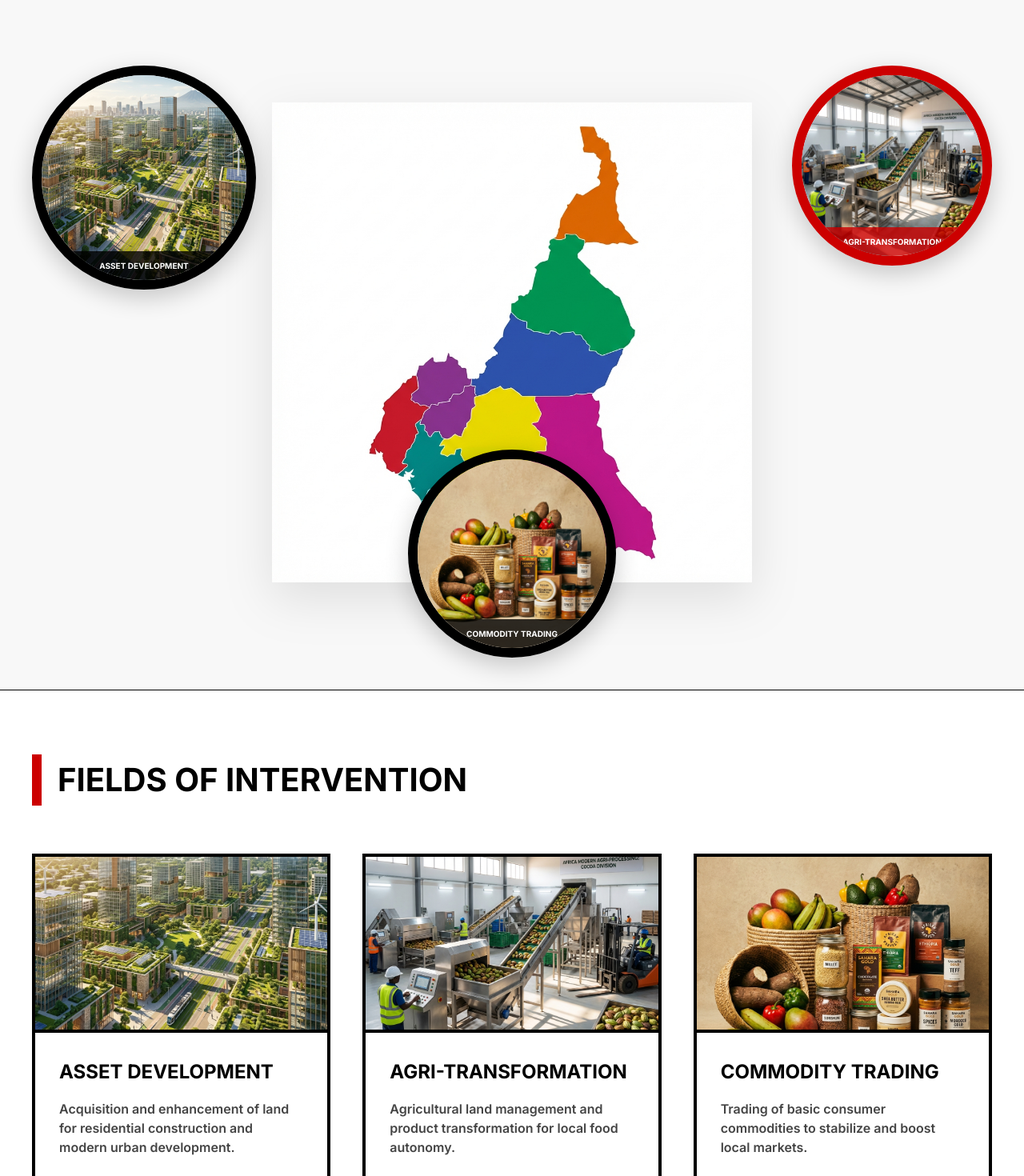
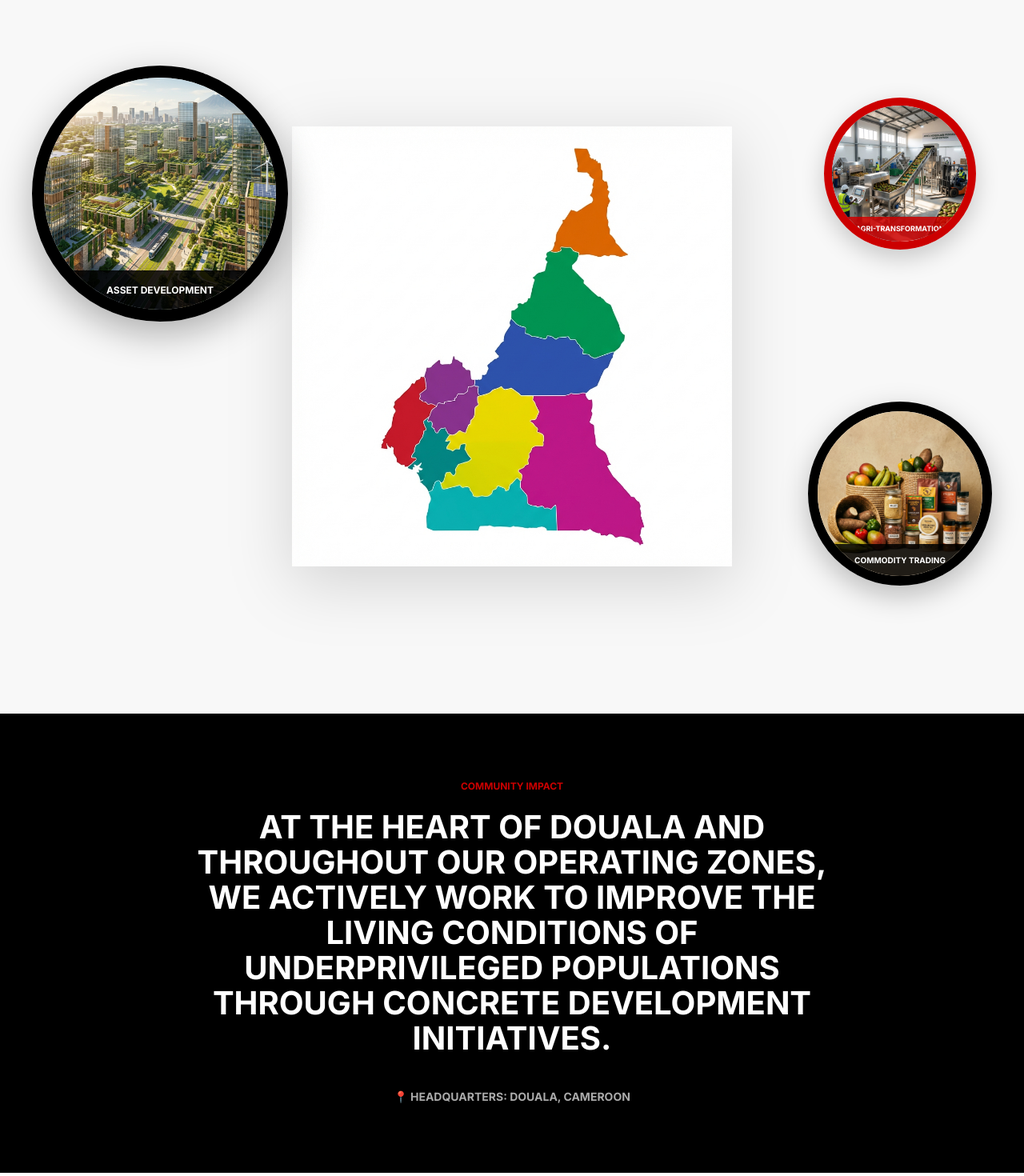
Before and after one commit to gsouleman/Great-Ideas, a React (Vite) app: page / in a window 1280 px wide. Shown: the part 1100-2570 px from the top of the page at 80% size. Built offline with nearby package versions, Linux system fonts and the light colour scheme.

Commit message:
Refine landing page map cluster sizing and positioning to match design specs

```diff
--- a/src/components/LandingPage.tsx
+++ b/src/components/LandingPage.tsx
@@ -138,85 +138,51 @@ const LandingPage: React.FC<LandingPageProps> = ({ onLoginClick, language }) =>
                     {/* Central Visual Cluster */}
                     <div style={{
                         position: 'relative',
-                        height: '700px',
+                        height: '750px',
                         display: 'flex',
                         alignItems: 'center',
                         justifyContent: 'center',
-                        marginTop: '80px'
+                        marginTop: '40px'
                     }}>
                         {/* Central Map */}
-                        <div style={{ width: '100%', maxWidth: '600px', zIndex: 1 }}>
+                        <div style={{ width: '100%', maxWidth: '550px', zIndex: 1 }}>
                             <img
                                 src="/assets/landing/cameroon_regions_map.png"
                                 alt="Regional Map of Cameroon"
-                                style={{ width: '100%', filter: 'drop-shadow(0 20px 30px rgba(0,0,0,0.1))' }}
+                                style={{ width: '100%', filter: 'drop-shadow(0 20px 40px rgba(0,0,0,0.15))' }}
                             />
                         </div>
 
                         {/* Surrounding Activity Bubbles */}
-                        {/* top-left: Assets */}
+                        {/* top-left: Assets (Largest) */}
                         <div style={{
-                            position: 'absolute', top: '0', left: '0', width: '280px', height: '280px',
-                            borderRadius: '50%', border: '12px solid #000', overflow: 'hidden', zIndex: 2,
-                            boxShadow: '0 10px 30px rgba(0,0,0,0.2)'
+                            position: 'absolute', top: '20px', left: '0', width: '320px', height: '320px',
+                            borderRadius: '50%', border: '15px solid #000', overflow: 'hidden', zIndex: 2,
+                            boxShadow: '0 15px 45px rgba(0,0,0,0.3)'
                         }}>
                             <img src="/assets/landing/modern_city.png" alt="Assets" style={{ width: '100%', height: '100%', objectFit: 'cover' }} />
-                            <div style={{ position: 'absolute', bottom: '0', left: 0, right: 0, background: 'rgba(0,0,0,0.8)', color: '#FFF', padding: '10px', fontSize: '10px', fontWeight: 900 }}>ASSET DEVELOPMENT</div>
+                            <div style={{ position: 'absolute', bottom: '0', left: 0, right: 0, background: 'rgba(0,0,0,0.85)', color: '#FFF', padding: '15px', fontSize: '12px', fontWeight: 900 }}>ASSET DEVELOPMENT</div>
                         </div>
 
-                        {/* top-right: Agri */}
+                        {/* top-right: Agri (Smallest) */}
                         <div style={{
-                            position: 'absolute', top: '0', right: '0', width: '250px', height: '250px',
-                            borderRadius: '50%', border: '12px solid #CC0000', overflow: 'hidden', zIndex: 2,
+                            position: 'absolute', top: '60px', right: '20px', width: '190px', height: '190px',
+                            borderRadius: '50%', border: '10px solid #CC0000', overflow: 'hidden', zIndex: 2,
                             boxShadow: '0 10px 30px rgba(0,0,0,0.2)'
                         }}>
                             <img src="/assets/landing/agri_transformation.png" alt="Agriculture" style={{ width: '100%', height: '100%', objectFit: 'cover' }} />
-                            <div style={{ position: 'absolute', bottom: '0', left: 0, right: 0, background: 'rgba(204,0,0,0.8)', color: '#FFF', padding: '10px', fontSize: '10px', fontWeight: 900 }}>AGRI-TRANSFORMATION</div>
+                            <div style={{ position: 'absolute', bottom: '0', left: 0, right: 0, background: 'rgba(204,0,0,0.85)', color: '#FFF', padding: '8px', fontSize: '9px', fontWeight: 900 }}>AGRI-TRANSFORMATION</div>
                         </div>
 
-                        {/* bottom: Trading */}
+                        {/* bottom-right: Trading (Medium) */}
                         <div style={{
-                            position: 'absolute', bottom: '-40px', width: '260px', height: '260px',
+                            position: 'absolute', bottom: '80px', right: '0', width: '230px', height: '230px',
                             borderRadius: '50%', border: '12px solid #000', overflow: 'hidden', zIndex: 2,
-                            boxShadow: '0 10px 30px rgba(0,0,0,0.2)'
+                            boxShadow: '0 12px 35px rgba(0,0,0,0.25)'
                         }}>
                             <img src="/assets/landing/local_commodities.png" alt="Commodities" style={{ width: '100%', height: '100%', objectFit: 'cover' }} />
-                            <div style={{ position: 'absolute', bottom: '0', left: 0, right: 0, background: 'rgba(0,0,0,0.8)', color: '#FFF', padding: '10px', fontSize: '10px', fontWeight: 900 }}>COMMODITY TRADING</div>
+                            <div style={{ position: 'absolute', bottom: '0', left: 0, right: 0, background: 'rgba(0,0,0,0.85)', color: '#FFF', padding: '12px', fontSize: '10px', fontWeight: 900 }}>COMMODITY TRADING</div>
                         </div>
-                    </div>
-                </div>
-            </section>
-
-            {/* Activities Section */}
-            <section style={{ padding: '80px var(--spacing-xl)', borderBottom: '1px solid #EEE' }}>
-                <div style={{ maxWidth: '1200px', margin: '0 auto' }}>
-                    <h2 style={{ fontSize: 'var(--font-size-3xl)', fontWeight: 900, marginBottom: '60px', textTransform: 'uppercase', borderLeft: '12px solid #CC0000', paddingLeft: '20px' }}>
-                        {language === 'fr' ? 'DOMAINES D\'INTERVENTION' : 'FIELDS OF INTERVENTION'}
-                    </h2>
-                    <div style={{ display: 'grid', gridTemplateColumns: 'repeat(auto-fit, minmax(300px, 1fr))', gap: '40px' }}>
-                        {[
-                            { ...text.services[0], image: '/assets/landing/modern_city.png' },
-                            { ...text.services[1], image: '/assets/landing/agri_transformation.png' },
-                            { ...text.services[2], image: '/assets/landing/local_commodities.png' }
-                        ].map((service, i) => (
-                            <div key={i} style={{ border: '4px solid #000', padding: '0', display: 'flex', flexDirection: 'column' }}>
-                                <div style={{ height: '220px', borderBottom: '4px solid #000', overflow: 'hidden' }}>
-                                    <img
-                                        src={service.image}
-                                        alt={service.title}
-                                        style={{ width: '100%', height: '100%', objectFit: 'cover' }}
-                                    />
-                                </div>
-                                <div style={{ padding: '30px' }}>
-                                    <h3 style={{ fontSize: 'var(--font-size-xl)', fontWeight: 900, marginBottom: '15px', textTransform: 'uppercase' }}>
-                                        {service.title}
-                                    </h3>
-                                    <p style={{ fontSize: 'var(--font-size-md)', color: '#444', fontWeight: 600, lineHeight: 1.5 }}>
-                                        {service.content}
-                                    </p>
-                                </div>
-                            </div>
-                        ))}
                     </div>
                 </div>
             </section>
```
